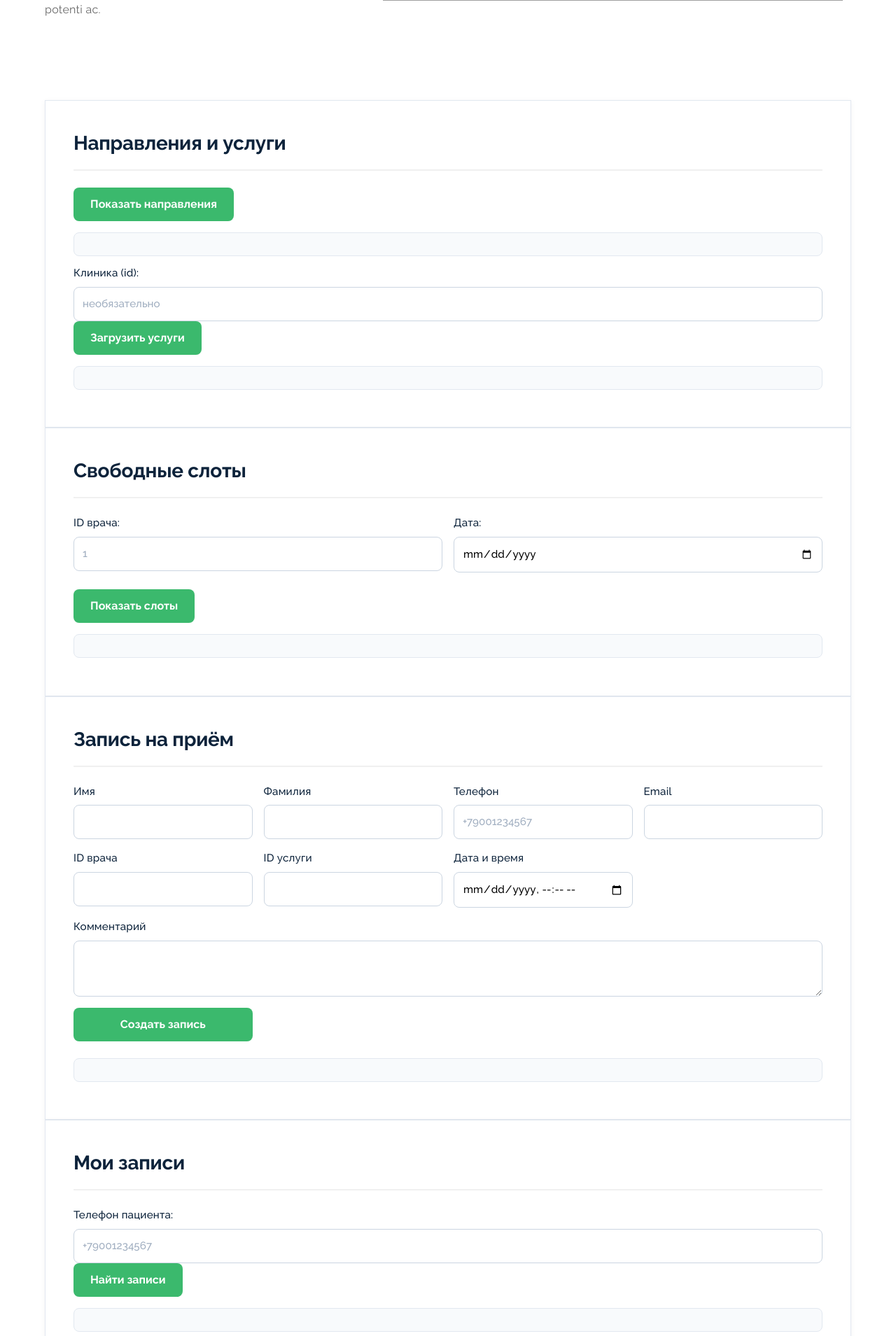
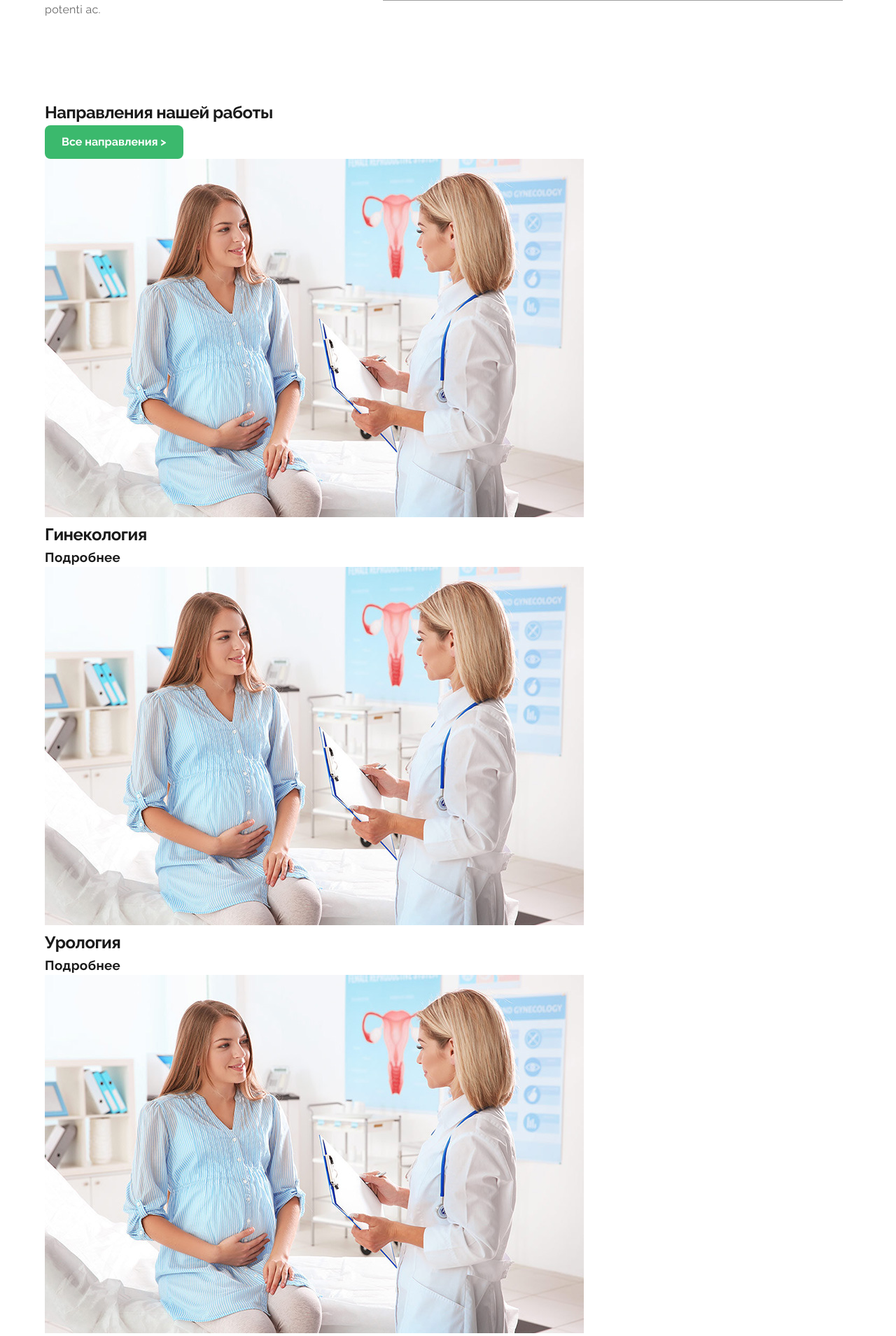
Before and after one commit to nm-backend/clinic, a Django app: page / in a window 1280 px wide. Shown: the part 1265-3174 px from the top of the page at 70% size. Run offline with Django 5.2, Linux system fonts and the light colour scheme; grey boxes are pictures that could not be loaded.

Commit message:
style of section(some-text)

```diff
--- a/templates/index.html
+++ b/templates/index.html
@@ -27,16 +27,33 @@
                 <img src="/static/img/74922074873a326445ab9fe1ef0143e0c900ff42.jpg" alt="">
         </section>
 
-        <section id="services" class="panel">
-            <h2>Направления и услуги</h2>
-            <button type="button" id="btn-load-categories">Показать направления</button>
-            <pre id="out-categories" class="output"></pre>
-            <label>
-                Клиника (id):
-                <input type="number" id="filter-service-clinic" placeholder="необязательно">
-            </label>
-            <button type="button" id="btn-load-services">Загрузить услуги</button>
-            <pre id="out-services" class="output"></pre>
+        <section id="services" class="secvices">
+            <div class="services-text">
+                <h1>Направления нашей работы</h1>
+                <button>Все направления ></button>
+            </div>
+            <div class="services-card">
+                <div class="genegolog">
+                    <img src="/static/img/1c9410ce457535aeb2f35e575aeda1995d241f2b.png" alt="">
+                    <h1>Гинекология</h1>
+                    <h3>Подробнее</h3>
+                </div>
+                <div class="genegolog">
+                    <img src="/static/img/1c9410ce457535aeb2f35e575aeda1995d241f2b.png" alt="">
+                    <h1>Урология</h1>
+                    <h3>Подробнее</h3>
+                </div>
+                <div class="genegolog">
+                    <img src="/static/img/1c9410ce457535aeb2f35e575aeda1995d241f2b.png" alt="">
+                    <h1>Отоларингология</h1>
+                    <h3>Подробнее</h3>
+                </div>
+                <div class="genegolog">
+                    <img src="/static/img/1c9410ce457535aeb2f35e575aeda1995d241f2b.png" alt="">
+                    <h1>Неврология</h1>
+                    <h3>Подробнее</h3>
+                </div>
+            </div>
         </section>
 
         <section class="panel">
```
Also changed, not shown: static/css/style.css (+30 -0 lines), static/img/1c9410ce457535aeb2f35e575aeda1995d241f2b.png (added).
